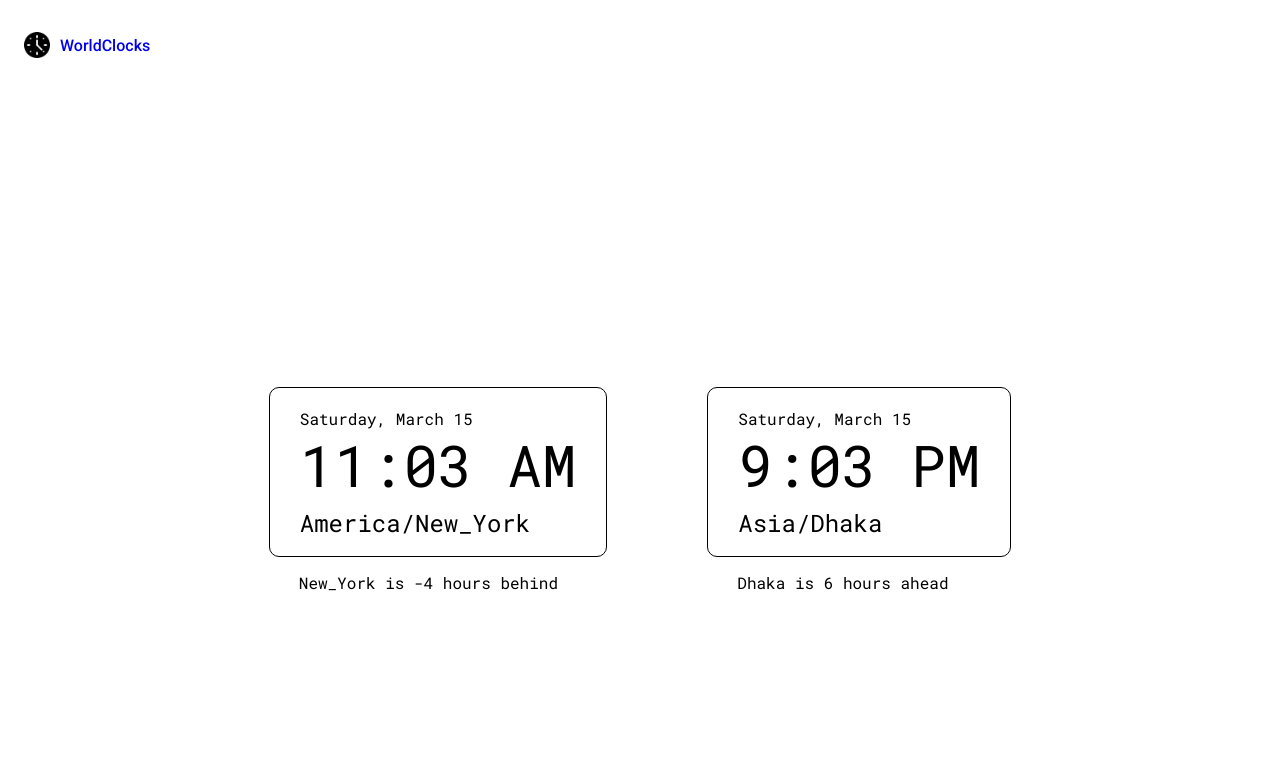
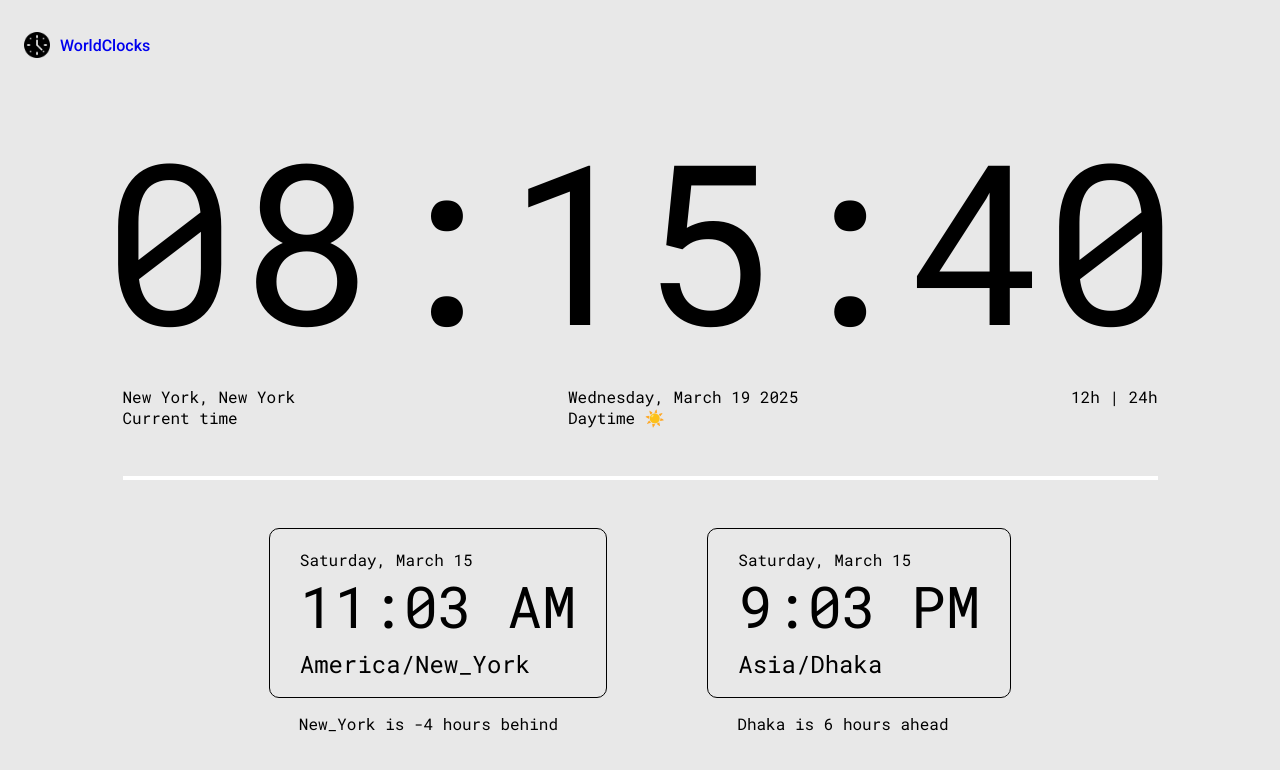
Before and after one commit to khanm3/world-clock, a React (Vite) app: page / in a window 1280 px wide. Shown: the top 770 px of the page. Built offline with nearby package versions, Linux system fonts and the light colour scheme.

Commit message:
Begin redesign

```diff
--- a/src/App.jsx
+++ b/src/App.jsx
@@ -12,9 +12,31 @@ export default function App() {
       </header>
       <main>
         {/* todo: add component for big clock display */}
-          <div className="clock-container">
-              <Clock tz="America/New_York" />
-              <Clock tz="Asia/Dhaka" />
+          <time className="main-clock">
+            08:15:40
+          </time>
+
+          <div className="main-container">
+            <div className="main-clock-info-controls">
+              <span>
+                New York, New York<br/>
+                Current time
+              </span>
+              <span>
+                Wednesday, March 19 2025<br/>
+                Daytime ☀️
+              </span>
+              <div className="format-switcher">
+                12h | 24h
+              </div>
+            </div>
+
+            <hr/>
+
+            <div className="clock-container">
+                <Clock tz="America/New_York" />
+                <Clock tz="Asia/Dhaka" />
+            </div>
           </div>
       </main>
     </>
--- a/src/index.css
+++ b/src/index.css
@@ -6,6 +6,7 @@ body {
   margin: 0;
   font-family: "Roboto Mono", monospace;
   height: 100vh;
+  background-color: #E8E8E8;
 }
 
 a {
@@ -45,15 +46,37 @@ header {
 }
 
 main {
-  height: 100%;
+  /* height: 100%; */
   display: flex;
   flex-direction: column;
-  justify-content: center;
   align-items: center;
+}
+
+.main-container {
+  display: flex;
+  flex-direction: column;
+  width: 1035px;
+}
+
+.main-clock {
+  font-size: 14rem;
+  cursor: default;
+}
+
+.main-clock-info-controls {
+  display: flex;
+  justify-content: space-between;
+}
+
+hr {
+  width: 100%;
+  margin-block: 48px;
+  border: 2px solid white;
 }
 
 .clock-container {
   display: flex;
+  justify-content: center;
   gap: 100px;
 }
 
```
